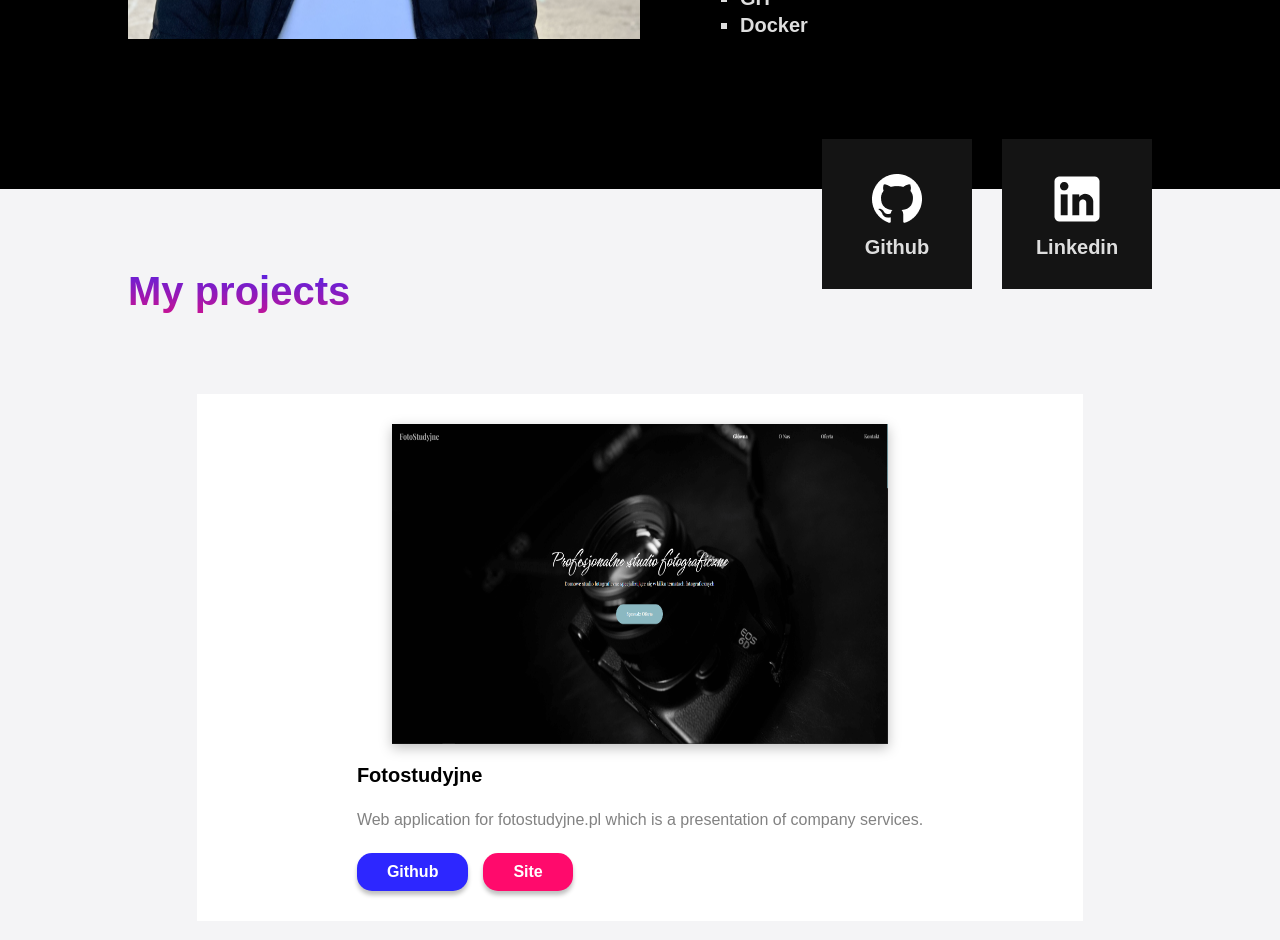
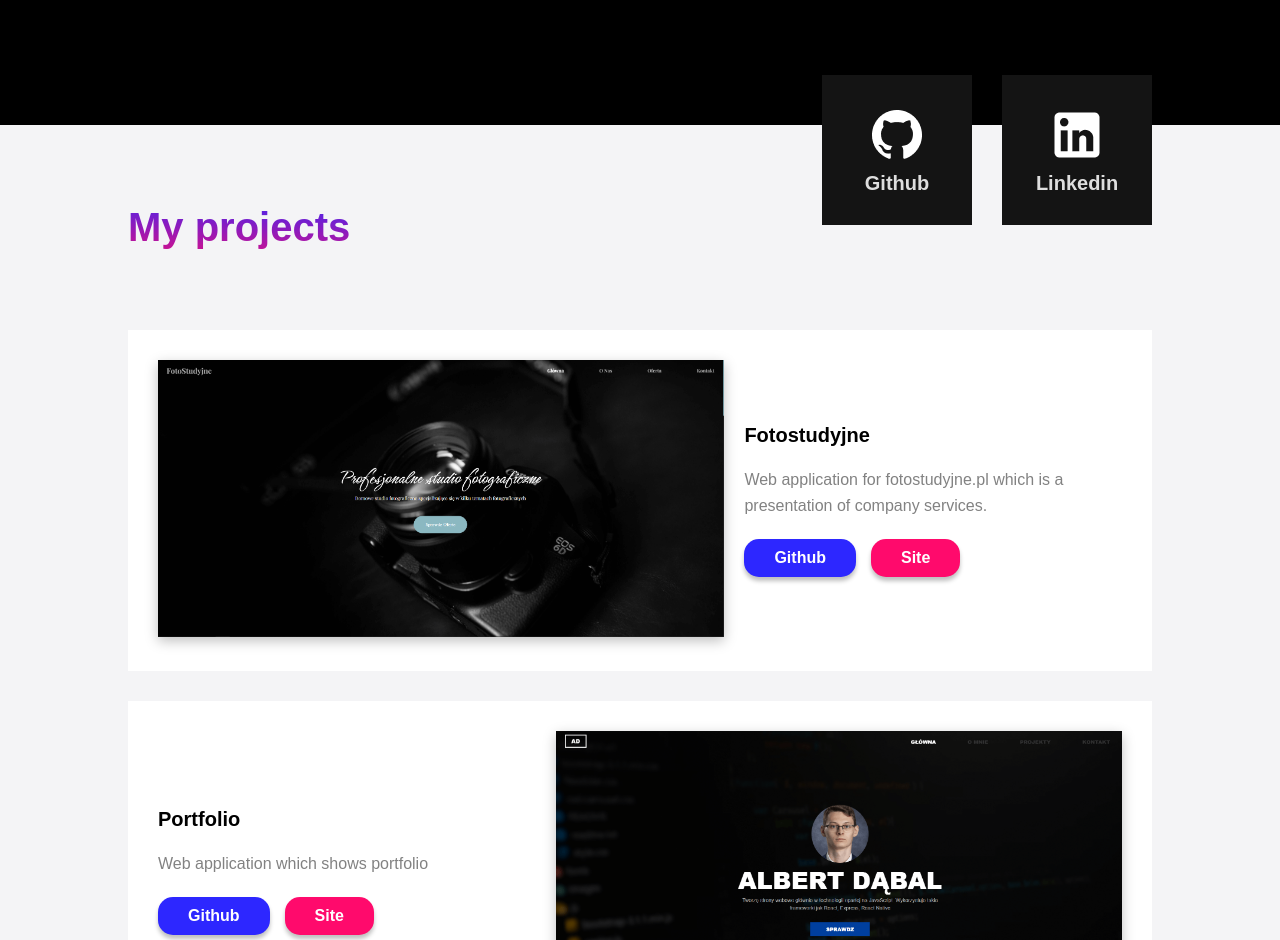
Before and after one commit to AlbertDabal/Portfolio, a React (Create React App) app in the folder frontend/: page / in a window 1280 px wide. Shown: the part 1860-2800 px from the top of the page. Built offline with nearby package versions, Linux system fonts and the light colour scheme.

Commit message:
fix card and fix style in about me

```diff
--- a/frontend/src/components/molecues/navbar/navbar-mobile/NavbarMobile.tsx
+++ b/frontend/src/components/molecues/navbar/navbar-mobile/NavbarMobile.tsx
@@ -118,7 +118,7 @@ export const NavbarMobile = ({ colorChange }: Props) => {
                 to={item.link}
                 spy={true}
                 smooth={true}
-                offset={-70}
+                offset={-60}
                 duration={500}
               >
                 {item.name.toUpperCase()}
--- a/frontend/src/components/organisms/about-me/AboutMe.tsx
+++ b/frontend/src/components/organisms/about-me/AboutMe.tsx
@@ -17,6 +17,19 @@ import linkedin from 'images/technology-icon/linkedin.png';
 
 const Wrapper = styled.div`
   margin-top: 15vh;
+
+  @media (max-width: 1300px) {
+    margin-top: 7vh;
+  }
+
+  @media (max-width: 800px) {
+    margin-top: 4vh;
+  }
+
+  @media (max-width: 500px) {
+    margin-top: 4vh;
+  }
+
   min-height: 30vh;
   display: flex;
   flex-direction: column;
@@ -24,6 +37,10 @@ const Wrapper = styled.div`
   align-items: flex-start;
   margin-bottom: 10vh;
   position: relative;
+
+  @media (max-width: 1110px) {
+    margin-bottom: 5vh;
+  }
 `;
 
 const Image = styled.img`
--- a/frontend/src/components/organisms/my-project-new/MyProjectNew.tsx
+++ b/frontend/src/components/organisms/my-project-new/MyProjectNew.tsx
@@ -26,13 +26,13 @@ const WrapperProject = styled.div`
   & > div:nth-child(even) {
     flex-direction: row-reverse;
 
-    @media (max-width: 1400px) {
+    @media (max-width: 1100px) {
       flex-direction: column;
     }
   }
 
   & > div:nth-child(odd) {
-    @media (max-width: 1400px) {
+    @media (max-width: 1100px) {
       flex-direction: column;
     }
   }
@@ -50,6 +50,17 @@ const Button = styled.button`
   font-size: 16px;
   color: white;
   cursor: pointer;
+
+  @media (max-width: 1100px) {
+    background: transparent;
+    box-shadow: none;
+    color: black;
+    text-decoration: underline;
+    font-weight: 600;
+    & > span {
+      text-shadow: 2px 2px rgba(0, 0, 0, 0.1);
+    }
+  }
 
   transition: 0.8s all ease;
   &:hover {
@@ -77,7 +88,7 @@ const MyProjectNew = () => {
 
   return (
     <BasicTemplate id="my-project">
-      <div style={{ paddingBottom: '10vh', display: 'flex', flexDirection: 'column', alignItems: 'center' }}>
+      <div style={{ paddingBottom: '15vh', display: 'flex', flexDirection: 'column', alignItems: 'center' }}>
         <Title>{data?.title}</Title>
         <WrapperProject>
           {data?.projects &&
@@ -106,7 +117,11 @@ const MyProjectNew = () => {
                 )
               )}
         </WrapperProject>
-        {!moreShow && <Button onClick={() => setMoreShow(true)}>See More...</Button>}
+        {!moreShow && (
+          <Button onClick={() => setMoreShow(true)}>
+            <span>See More...</span>
+          </Button>
+        )}
       </div>
     </BasicTemplate>
   );
--- a/frontend/src/components/organisms/my-project-new/card/Card.tsx
+++ b/frontend/src/components/organisms/my-project-new/card/Card.tsx
@@ -23,7 +23,12 @@ const Wrapper = styled.div`
   height: 100%;
   background-color: white;
   padding: 30px;
+  @media (max-width: 1100px) {
+    padding: 20px;
+  }
+
   display: flex;
+  flex-direction: row;
   align-items: center;
   gap: 20px;
   justify-content: space-between;
@@ -33,12 +38,21 @@ const Info = styled.div`
   display: flex;
   flex-direction: column;
   gap: 20px;
+
+  @media (max-width: 1100px) {
+    align-self: start;
+  }
+
+  flex: 4;
+  height: 100%;
 `;
 
 const Image = styled.img`
-  height: 40vh;
-  width: 60%;
+  height: auto;
+  object-fit: contain;
+  width: 100%;
   box-shadow: 0px 4px 12px 0px rgba(0, 0, 0, 0.25);
+
   /* filter: grayscale(100%); */
   /* box-shadow: 0px 4px 4px rgba(0, 0, 0, 0.12);
   height: 40vh;
@@ -79,7 +93,9 @@ const WrapperButton = styled.div`
 const Card = ({ images, name, description, github, website, index }: Props) => {
   return (
     <Wrapper>
-      {images && <Image src={`${process.env.PUBLIC_URL + '/images/projects' + images}`} />}
+      <div style={{ flex: 6 }}>
+        {images && <Image src={`${process.env.PUBLIC_URL + '/images/projects' + images}`} />}
+      </div>
       <Info>
         <Title>{name}</Title>
         <Paragraph>{description}</Paragraph>
```
